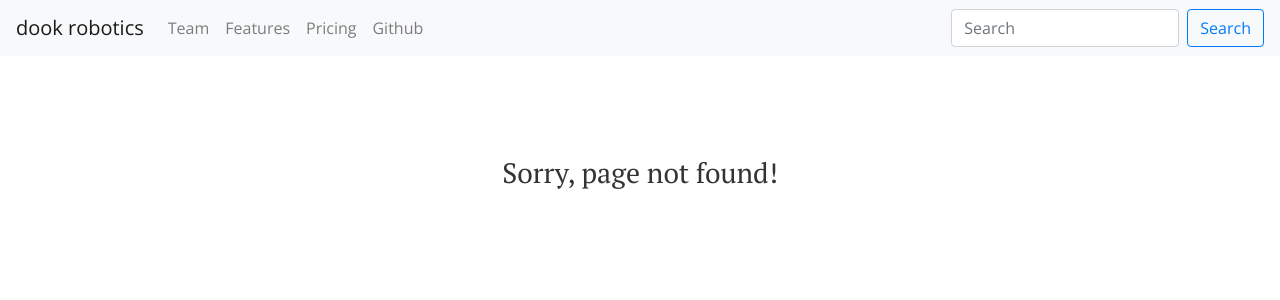
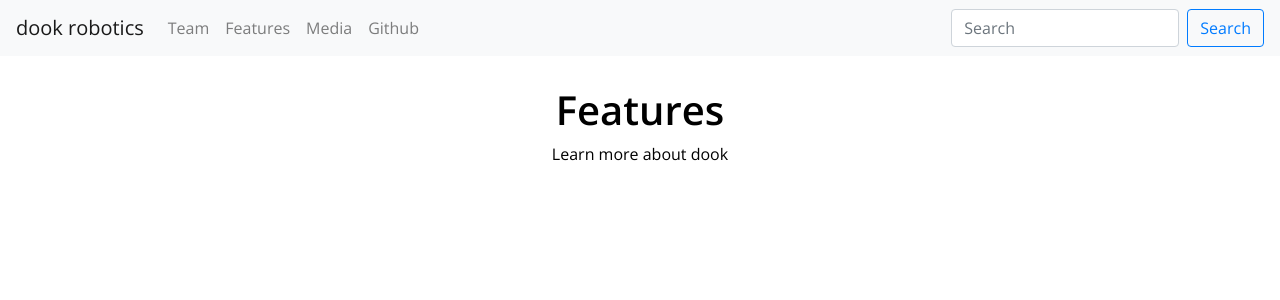
Before and after one commit to dook-robotics/Website, a React (Create React App) app in the folder dook-website/: page /features in a window 1280 px wide. Before the commit this address had no page. Shown: the top 300 px of the page. Built offline with nearby package versions, Linux system fonts and the light colour scheme.

Commit message:
Added a Features pages in src/contatiners

```diff
--- a/dook-website/src/App.css
+++ b/dook-website/src/App.css
@@ -16,7 +16,7 @@
   font-weight: bold;
   font-family: "Open Sans", sans-serif;
 }
+
 h5{
   font-family: "Open Sans", sans-serif;
-
 }
--- a/dook-website/src/App.js
+++ b/dook-website/src/App.js
@@ -19,7 +19,7 @@ class App extends Component {
           <Nav className="mr-auto">
             <Nav.Link href="/team">Team</Nav.Link>
             <Nav.Link href="/features">Features</Nav.Link>
-            <Nav.Link href="/pricing">Pricing</Nav.Link>
+            <Nav.Link href="/media">Media</Nav.Link>
             <Nav.Link href="https://github.com/dook-robotics">Github</Nav.Link>
           </Nav>
           <Form inline>
--- a/dook-website/src/Routes.js
+++ b/dook-website/src/Routes.js
@@ -2,6 +2,7 @@ import React from "react";
 import { Route, Switch } from "react-router-dom";
 import Home from "./containers/Home";
 import Team from "./containers/Team";
+import Features from "./containers/Features";
 import NotFound from "./containers/NotFound";
 
 
@@ -9,6 +10,7 @@ export default () =>
   <Switch>
     <Route path="/" exact component={Home} />
     <Route path="/team" exact component={Team} />
+    <Route path="/features" exact component={Features} />
     { /* Finally, catch all unmatched routes */ }
     <Route component={NotFound} />
   </Switch>;
--- a/dook-website/src/containers/Features.css
+++ b/dook-website/src/containers/Features.css
@@ -0,0 +1,14 @@
+.Features .lander {
+  padding: 30px 0;
+  text-align: center;
+}
+
+.Features .lander h1 {
+  font-family: "Open Sans", sans-serif;
+  font-weight: 600;
+  color: #000
+}
+
+.Features .lander p {
+  color: #000;
+}
--- a/dook-website/src/containers/Features.js
+++ b/dook-website/src/containers/Features.js
@@ -0,0 +1,20 @@
+import React, { Component } from "react";
+import Container from 'react-bootstrap/Container'
+import Row from 'react-bootstrap/Row'
+import Col from 'react-bootstrap/Col'
+import Image from 'react-bootstrap/Image'
+import Footer from "./FooterComponent";
+import "./Features.css";
+
+export default class Features extends Component {
+  render() {
+    return (
+      <div className="Features">
+        <div className="lander">
+          <h1>Features</h1>
+          <p>Learn more about dook</p>
+        </div>
+      </div>
+    );
+  }
+}
```
